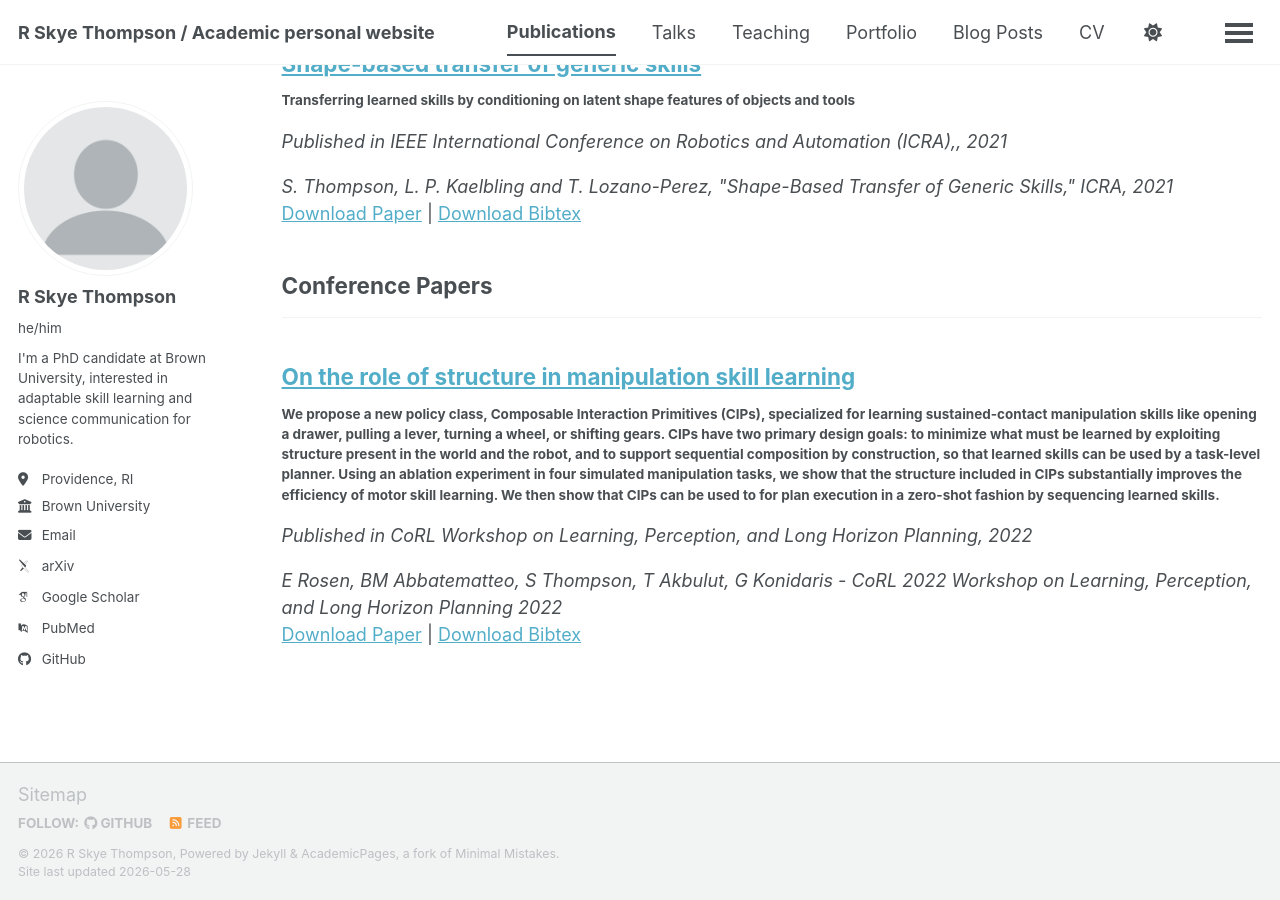
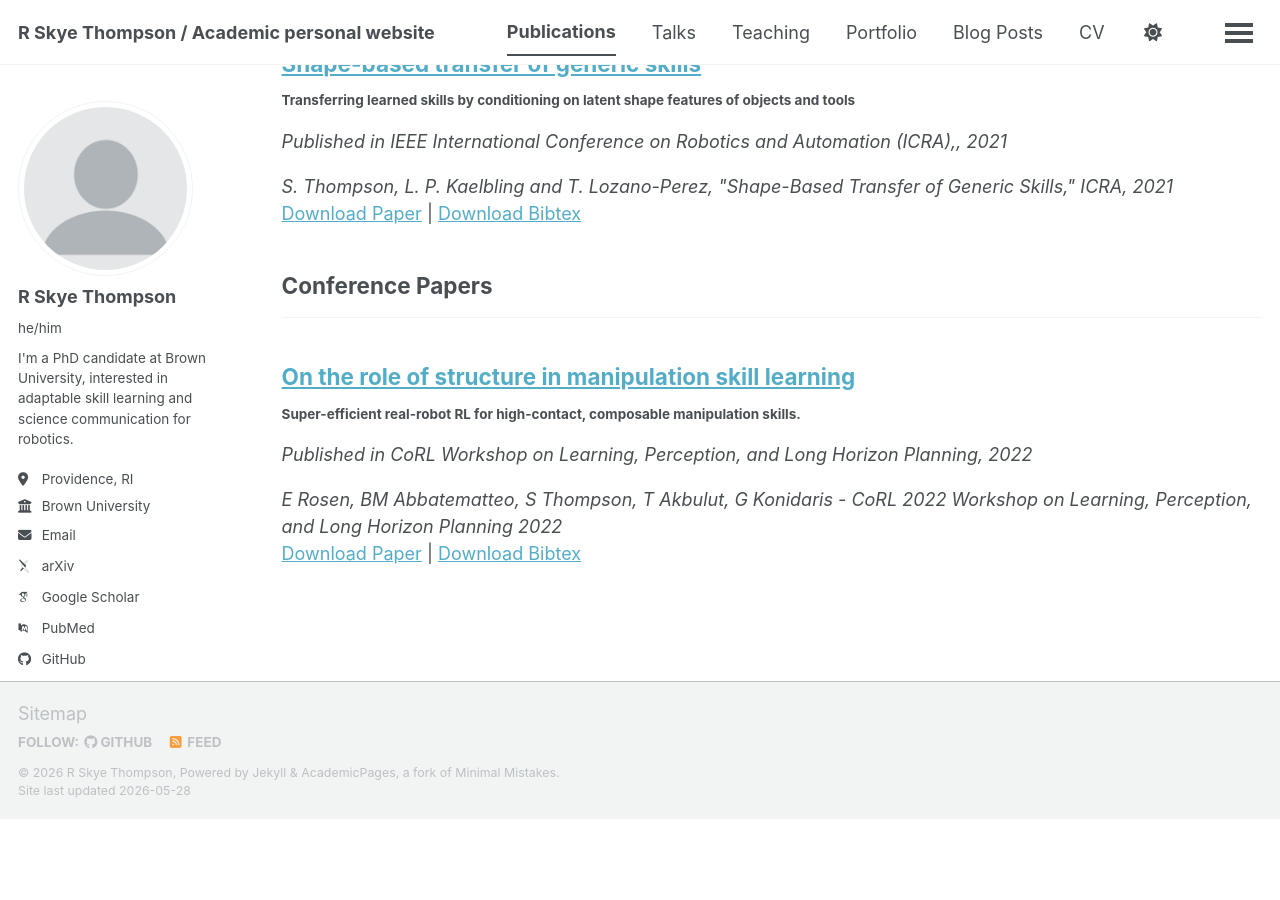
Before and after one commit to rthomp17/rthomp17.github.io, a Jekyll site: the page built from _pages/publications.html, in a window 1280 px wide and 900 px high, scrolled down 728 px. Built offline with Jekyll 4.4.1, drawn with Linux system fonts in a browser that asks for light colours; some web fonts are replaced; a script bundle is joined from its source files by our own code; library files that are not in the unit come from our copies; after the commit the page ends 1547 px from its top, so only the background shows below that.

Commit message:
Update 2022-11-15-on-the-role.md

```diff
--- a/_publications/2022-11-15-on-the-role.md
+++ b/_publications/2022-11-15-on-the-role.md
@@ -4,6 +4,7 @@ collection: publications
 category: workshops
 permalink: /publication/2022-11-15-on-the-role
 date: 2022-11-15
+excerpt: 'Super-efficient real-robot RL for high-contact, composable manipulation skills.'
 venue: 'CoRL Workshop on Learning, Perception, and Long Horizon Planning'
 paperurl: 'https://openreview.net/forum?id=mZyo8s_GYP8'
 bibtexurl: 'https://openreview.net/forum?id=mZyo8s_GYP8'
```
